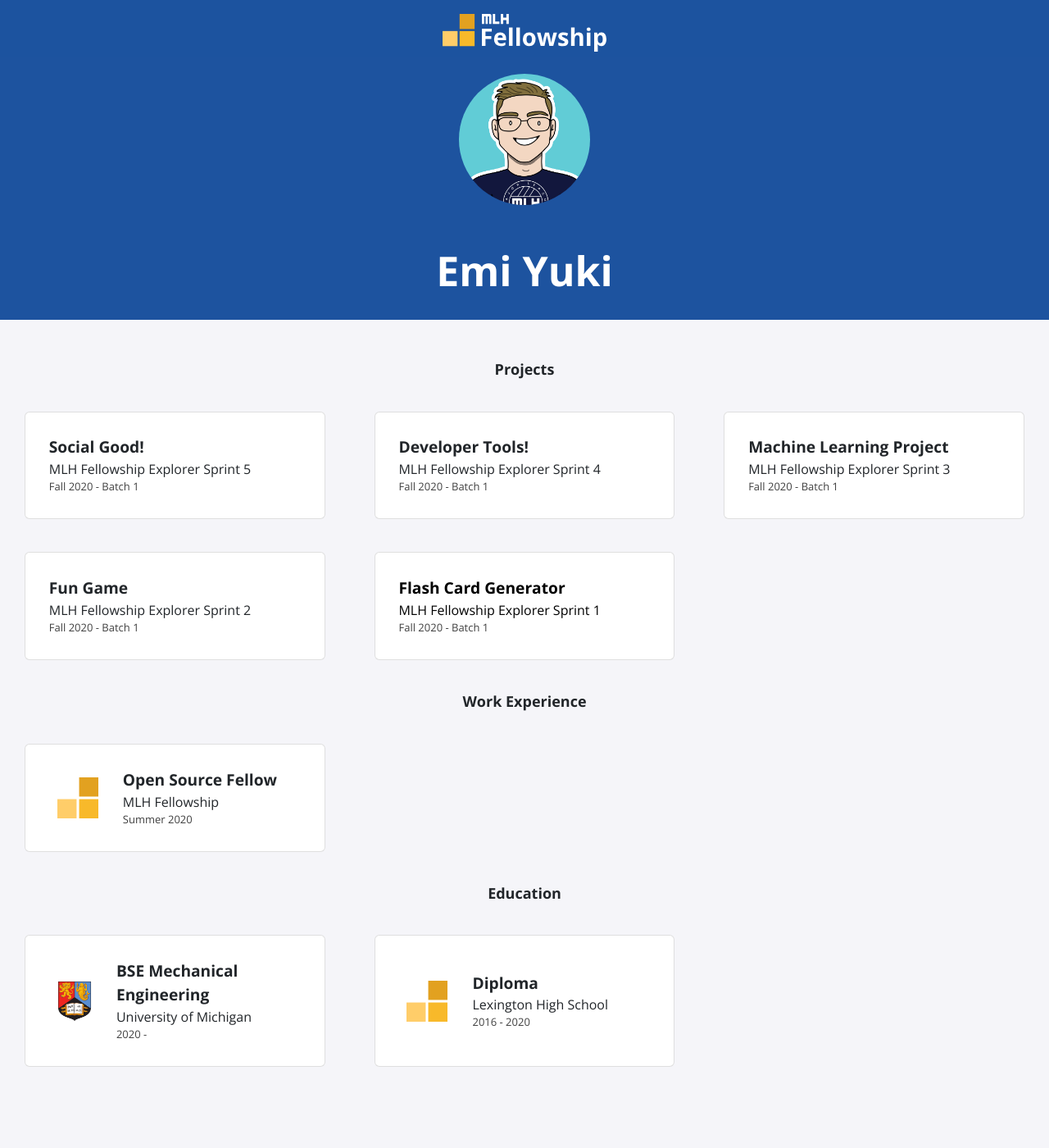
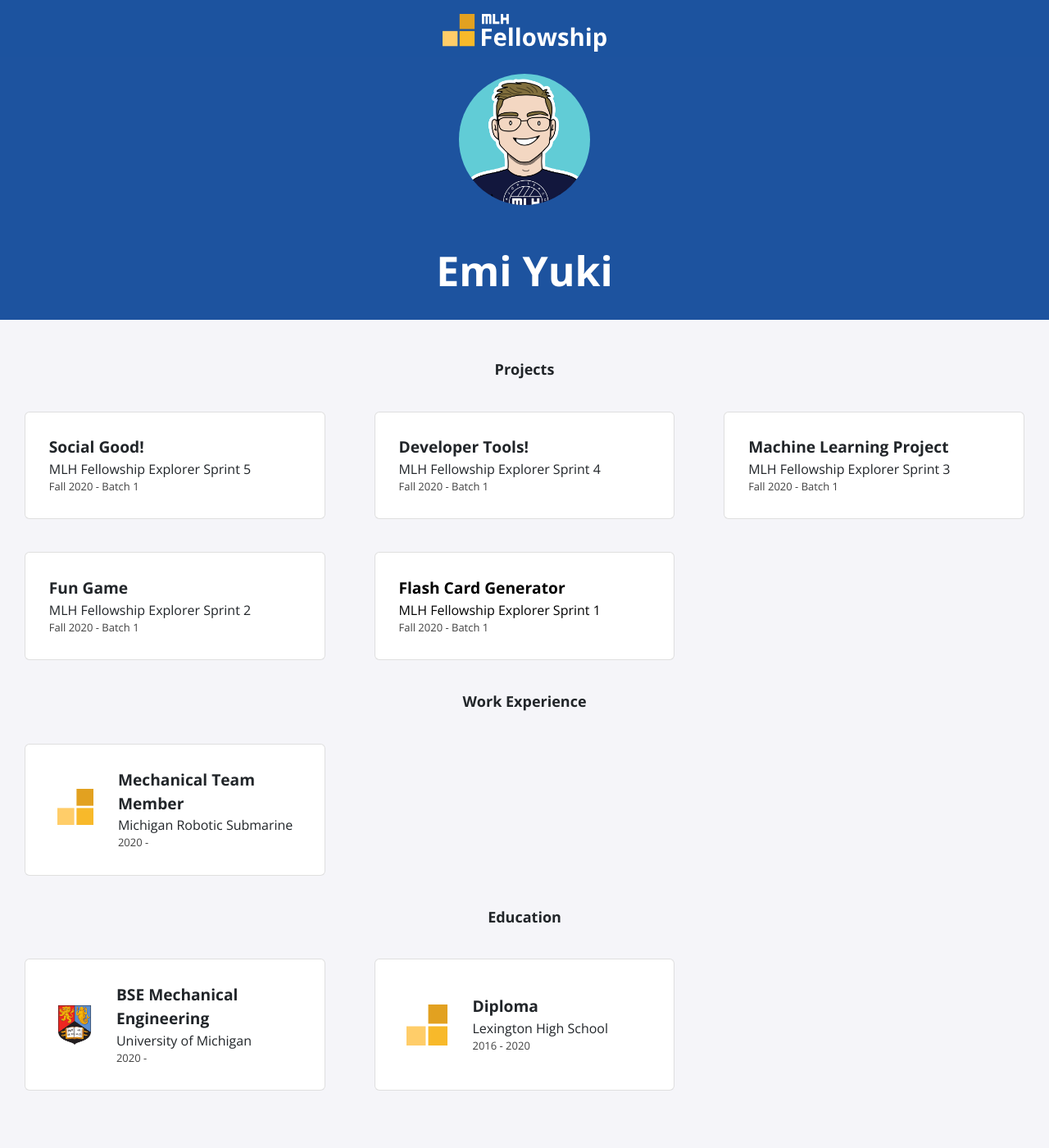
Before and after one commit to eyuki/eyuki.github.io, a Jekyll site: the page built from index.html, in a window 1280 px wide. Shown: the whole page at 82% size. Built offline with Jekyll 4.4.1, drawn with Linux system fonts in a browser that asks for light colours; nearby versions of some CDN libraries; before the commit the page ends 1371 px from its top, so only the background shows below that.

Commit message:
Update experience.yml

```diff
--- a/_data/experience.yml
+++ b/_data/experience.yml
@@ -1,4 +1,4 @@
-- role: Open Source Fellow
-  company: MLH Fellowship
-  dates: Summer 2020
+- role: Mechanical Team Member
+  company: Michigan Robotic Submarine
+  dates: 2020 -
   logo: fellowship.svg
```
